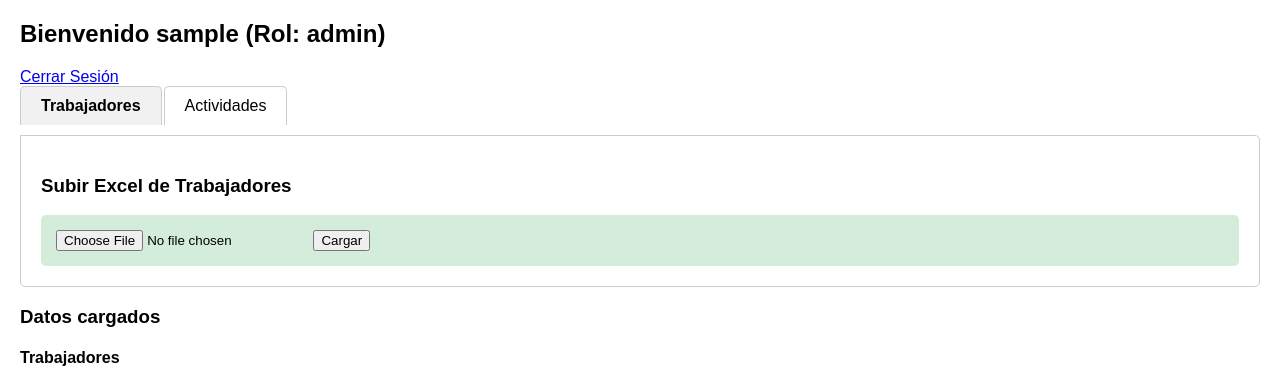
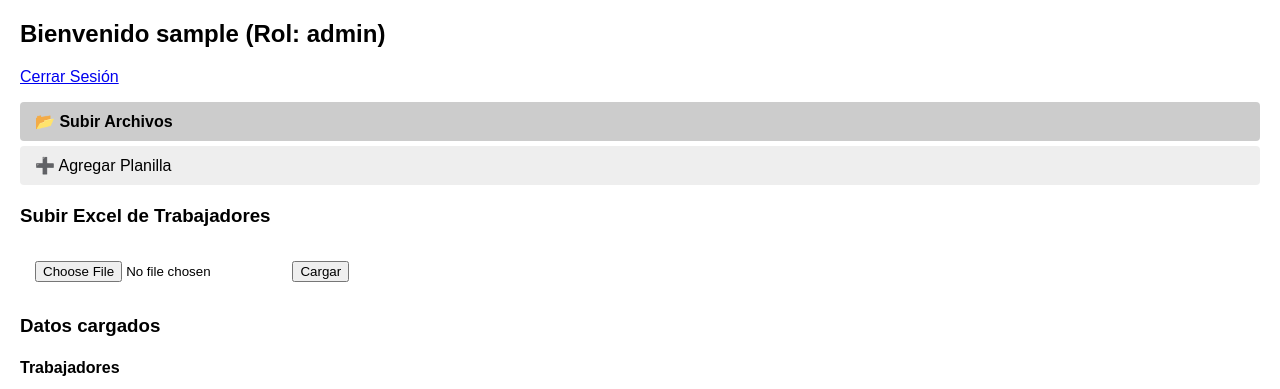
Before and after one commit to robulloa/reporte_obra, a Flask app: page / in a window 1280 px wide. Shown: the top 389 px of the page. Run offline with Flask 3, Linux system fonts and the light colour scheme; the visitor is signed in with stand-in values (Sample User, id 1); data that the repository does not hold is empty.

Commit message:
Agregado Menú superior con Carga Datos y Agregar Planilla

```diff
--- a/backend/templates/upload.html
+++ b/backend/templates/upload.html
@@ -2,15 +2,28 @@
 <html lang="es">
 <head>
     <meta charset="UTF-8">
-    <title>Subir Excel</title>
+    <title>Gestión de Archivos</title>
     <style>
         body { font-family: Arial, sans-serif; margin: 20px; }
-        .tabs { display: flex; cursor: pointer; margin-bottom: 10px; }
-        .tab { padding: 10px 20px; border: 1px solid #ccc; border-bottom: none; margin-right: 2px; border-radius: 5px 5px 0 0; }
-        .tab.active { background: #f1f1f1; font-weight: bold; }
-        .tab-content { border: 1px solid #ccc; padding: 20px; border-radius: 0 5px 5px 5px; }
+
+        /* Menú principal */
+        .main-menu ul { list-style: none; padding: 0; }
+        .main-menu li { padding: 10px 15px; cursor: pointer; background: #eee; margin-bottom: 5px; border-radius: 4px; }
+        .main-menu li.active { background: #ccc; font-weight: bold; }
+
+        /* Submenús */
+        .submenu { list-style: none; padding-left: 20px; display: none; }
+        .submenu li { background: #ddd; margin-bottom: 3px; padding: 8px 12px; cursor: pointer; border-radius: 4px; }
+        .submenu li.active { background: #bbb; font-weight: bold; }
+
+        /* Contenido */
+        .menu-content { display: none; margin-top: 20px; }
+        .tab-content { display: none; margin-top: 15px; }
+
+        /* Barra de progreso */
         #progress-container { display:none; margin-top:10px; }
         #progress-bar { width:0%; height:20px; background:#4caf50; border-radius:5px; }
+
         table { border-collapse: collapse; width: 100%; margin-top: 20px; }
         th, td { border: 1px solid #ccc; padding: 8px; text-align: left; }
         form { padding: 15px; border-radius: 5px; transition: background 0.3s ease; }
@@ -21,12 +34,23 @@
 <h2>Bienvenido {{ username }} (Rol: {{ role }})</h2>
 <a href="{{ url_for('logout') }}">Cerrar Sesión</a>
 
-<div class="tabs">
-    <div class="tab active" data-target="trabajadores">Trabajadores</div>
-    <div class="tab" data-target="actividades">Actividades</div>
+<!-- Menú -->
+<div class="main-menu">
+    <ul>
+        <li class="menu-item active" data-target="subir">📂 Subir Archivos
+            <ul class="submenu">
+                <li class="submenu-item active" data-target="trabajadores">👷 Trabajadores</li>
+                <li class="submenu-item" data-target="actividades">📋 Actividades</li>
+            </ul>
+        </li>
+        <li class="menu-item" data-target="agregar">➕ Agregar Planilla</li>
+    </ul>
 </div>
 
-<div id="trabajadores" class="tab-content">
+<!-- Contenido Subir Archivos -->
+<div id="subir" class="menu-content" style="display:block;">
+
+    <div id="trabajadores" class="tab-content" style="display:block;">
         <h3>Subir Excel de Trabajadores</h3>
         <form id="uploadFormTrabajadores" enctype="multipart/form-data">
             <input type="file" name="file" required>
@@ -35,7 +59,7 @@
         </form>
     </div>
 
-<div id="actividades" class="tab-content" style="display:none;">
+    <div id="actividades" class="tab-content">
         <h3>Subir Excel de Actividades</h3>
         <form id="uploadFormActividades" enctype="multipart/form-data">
             <input type="file" name="file" required>
@@ -44,6 +68,15 @@
         </form>
     </div>
 
+</div>
+
+<!-- Contenido Agregar Planilla -->
+<div id="agregar" class="menu-content">
+    <h3>Agregar Planilla</h3>
+    <p>En desarrollo...</p>
+</div>
+
+<!-- Barra de progreso -->
 <div id="progress-container">
     <div style="width:100%; background:#f1f1f1; border-radius:5px;">
         <div id="progress-bar"></div>
@@ -53,6 +86,7 @@
 
 <div id="upload-result"></div>
 
+<!-- Tablas -->
 <h3>Datos cargados</h3>
 
 <div id="tabla-trabajadores">
@@ -87,36 +121,42 @@
 </div>
 
 <script>
-// Cambiar pestañas
-const tabs = document.querySelectorAll('.tab');
-tabs.forEach(tab => {
-    tab.addEventListener('click', () => {
-        tabs.forEach(t => t.classList.remove('active'));
-        tab.classList.add('active');
+// --- Menú principal ---
+const menuItems = document.querySelectorAll('.menu-item');
+menuItems.forEach(item => {
+    item.addEventListener('click', () => {
+        document.querySelectorAll('.menu-content').forEach(mc => mc.style.display = 'none');
+        menuItems.forEach(mi => mi.classList.remove('active'));
 
-        document.querySelectorAll('.tab-content').forEach(tc => tc.style.display = 'none');
-        document.getElementById(tab.dataset.target).style.display = 'block';
+        item.classList.add('active');
+        const target = item.dataset.target;
+        document.getElementById(target).style.display = 'block';
 
-        updateUploadColor();
+        // Mostrar submenu solo si es "Subir Archivos"
+        if (target === "subir") {
+            item.querySelector('.submenu').style.display = 'block';
+        } else {
+            document.querySelectorAll('.submenu').forEach(sm => sm.style.display = 'none');
+        }
     });
 });
 
-// Función para cambiar el color del formulario según la pestaña
-function updateUploadColor() {
-    const activeTab = document.querySelector('.tab.active').dataset.target;
-    const forms = document.querySelectorAll('.tab-content form');
-    forms.forEach(f => f.style.backgroundColor = ''); // reset
-    if(activeTab === 'trabajadores'){
-        document.querySelector('#trabajadores form').style.backgroundColor = '#d4edda'; // verde suave
-    } else if(activeTab === 'actividades'){
-        document.querySelector('#actividades form').style.backgroundColor = '#fff3cd'; // amarillo suave
-    }
-}
+// --- Submenús ---
+const submenuItems = document.querySelectorAll('.submenu-item');
+submenuItems.forEach(sub => {
+    sub.addEventListener('click', e => {
+        submenuItems.forEach(s => s.classList.remove('active'));
+        sub.classList.add('active');
 
-// Inicializar color al cargar la página
-updateUploadColor();
+        const target = sub.dataset.target;
+        document.querySelectorAll('.tab-content').forEach(tc => tc.style.display = 'none');
+        document.getElementById(target).style.display = 'block';
 
-// Función genérica para subir Excel con barra de progreso
+        e.stopPropagation();
+    });
+});
+
+// --- Subida con progreso ---
 function setupUpload(formId) {
     const form = document.getElementById(formId);
     const progressContainer = document.getElementById('progress-container');
@@ -155,7 +195,6 @@ function setupUpload(formId) {
     });
 }
 
-// Inicializar subida para ambos formularios
 setupUpload('uploadFormTrabajadores');
 setupUpload('uploadFormActividades');
 </script>
```
Lines whose indentation alone changed are shown as unchanged.
